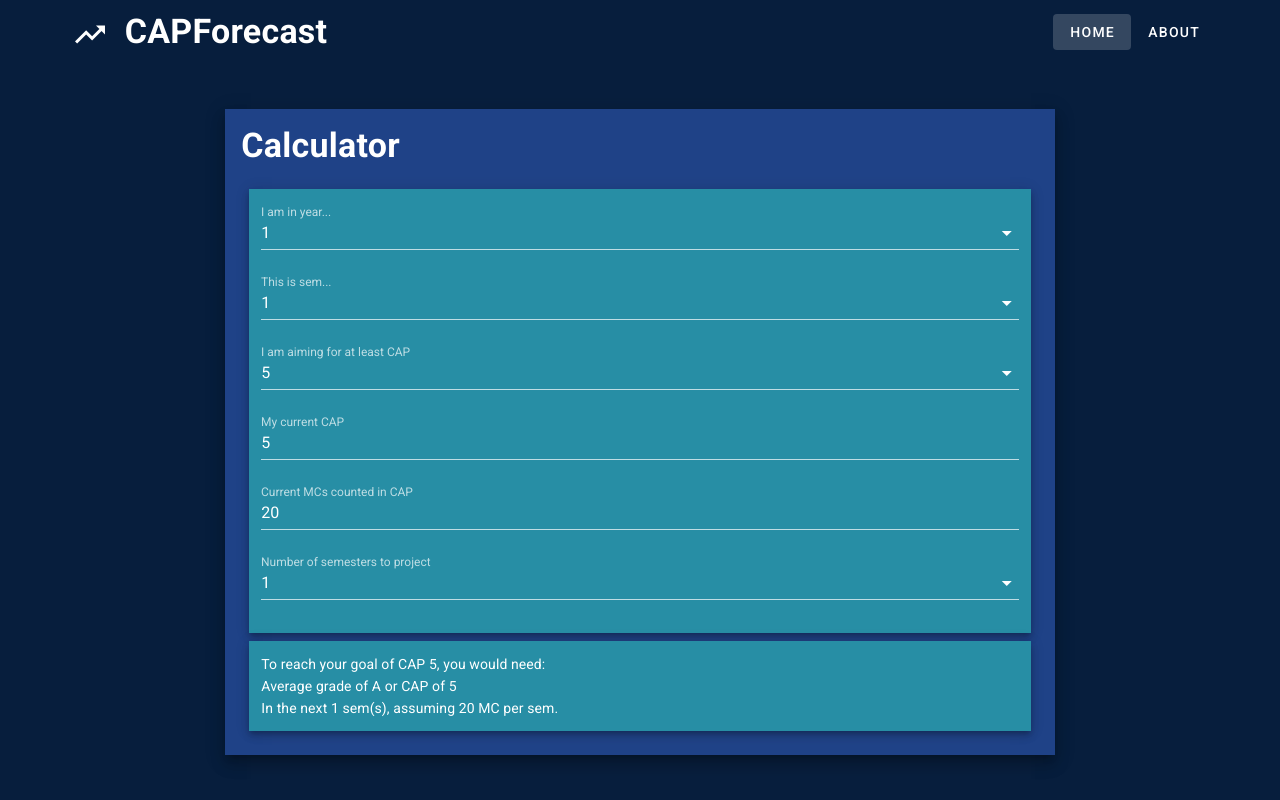
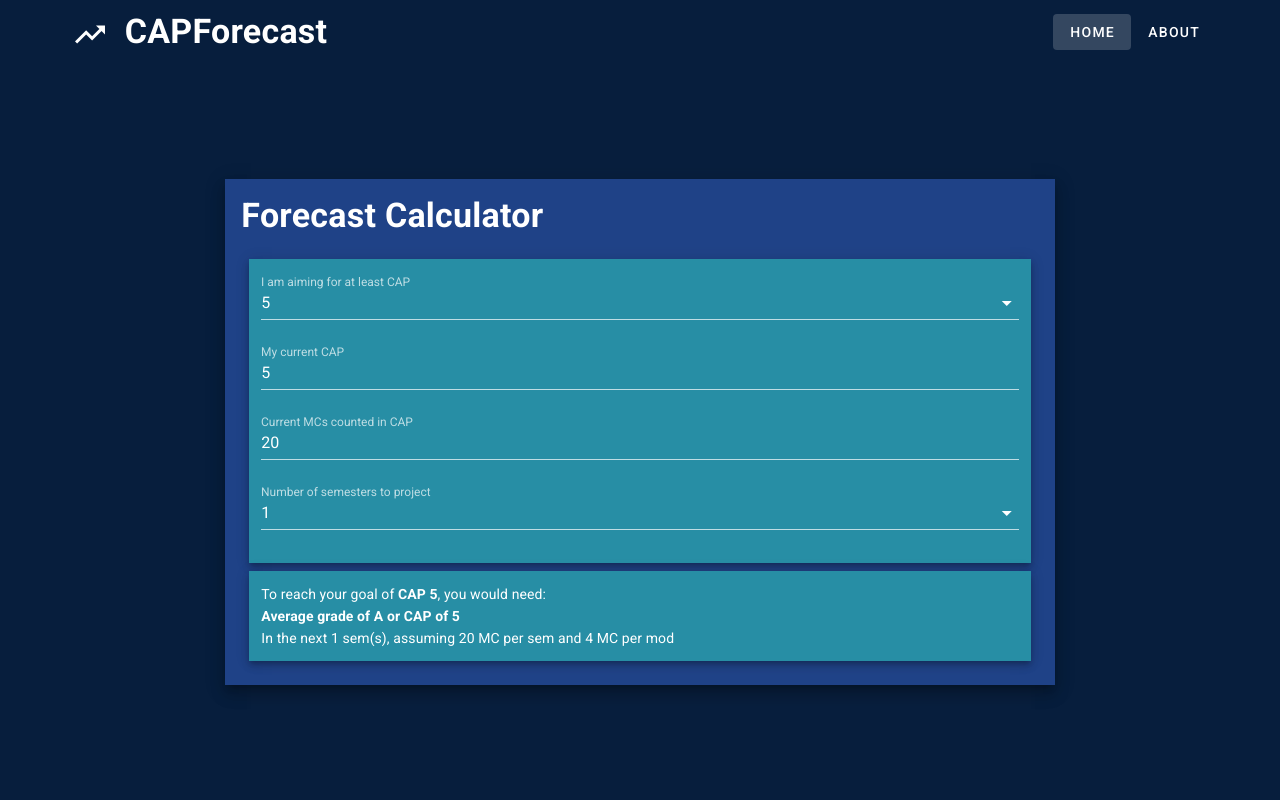
Before and after one commit to nhzaci/CAPForecast, a Vue app: page / in a window 1280 px wide. Built offline with nearby package versions, Linux system fonts and the light colour scheme.

Commit message:
Commented out year and sem

```diff
--- a/src/views/Home.vue
+++ b/src/views/Home.vue
@@ -12,11 +12,12 @@
           class="secondary"
         >
           <v-card-title :class="titleClass" class="font-weight-bold">
-            Calculator
+            Forecast Calculator
           </v-card-title>
-          <v-card-text>
+          <v-card-text v-if="mode=='Forecast'">
             <v-sheet elevation="5" tile class="accent pa-3 ma-2">
               <v-form>
+                <!--
                 <v-select
                   v-model="year"
                   :items="years"
@@ -27,6 +28,7 @@
                   :items="sems"
                   label="This is sem..."
                 ></v-select>
+                -->
                 <v-select
                   v-model="capAim"
                   :items="caps"
@@ -54,9 +56,9 @@
               class="ma-2 pa-3 accent"
               id="sheet"
             >
-              <p>To reach your goal of CAP {{ capAim }}, you would need:</p>
-              <p>{{ averageGrade }}</p>
-              <p>In the next {{ projectLength }} sem(s), assuming 20 MC per sem.</p>
+              <p>To reach your goal of <span class="font-weight-bold">CAP {{ capAim }}</span>, you would need:</p>
+              <p class="font-weight-bold">{{ averageGrade }}</p>
+              <p>In the next {{ projectLength }} sem(s), assuming 20 MC per sem and 4 MC per mod</p>
             </v-sheet>
           </v-card-text>
         </v-card>
@@ -71,6 +73,8 @@
 export default {
   name: 'Home',
   data: () => ({
+    modes: ['SU', 'Forecast'],
+    mode: 'Forecast',
     year: 1,
     years: [1,2,3,4,5],
     sem: 1,
```
